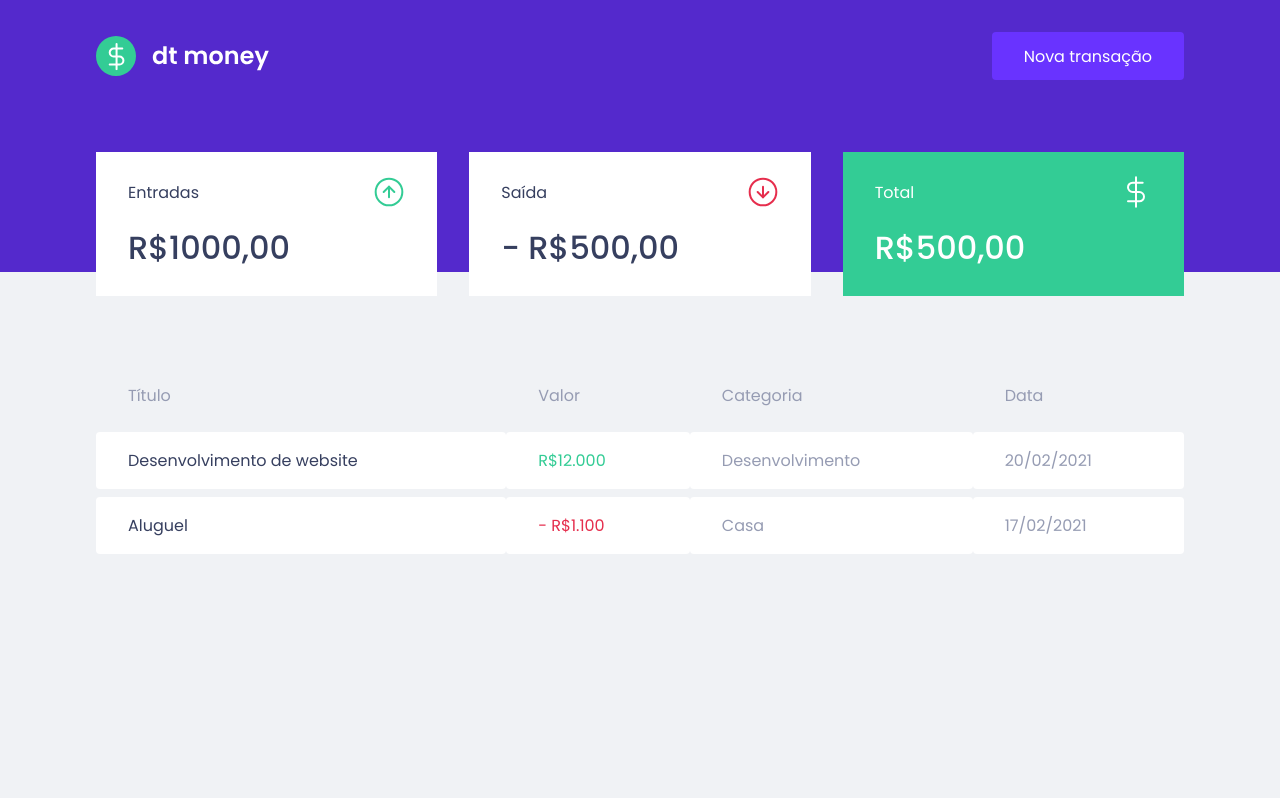
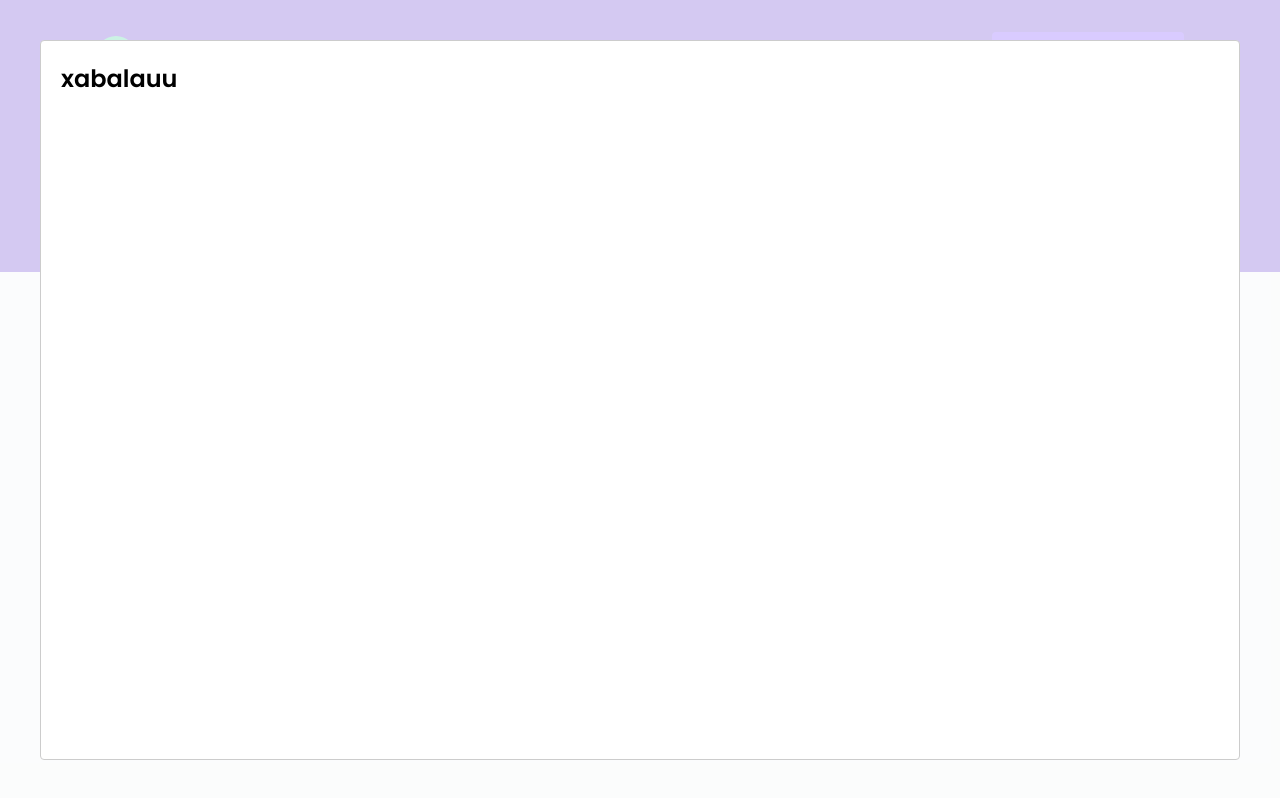
Before and after one commit to arcangeloBiel/money, a React (Create React App) app in the folder controle-financeiro/: page / in a window 1280 px wide. Both pictures are taken after a click on the button "Nova transação". Built offline with nearby package versions, Linux system fonts and the light colour scheme; no server answers; what miragejs would draw is missing.

Commit message:
criando modal

```diff
--- a/controle-financeiro/package.json
+++ b/controle-financeiro/package.json
@@ -7,6 +7,7 @@
     "miragejs": "^0.1.43",
     "react": "^17.0.2",
     "react-dom": "^17.0.2",
+    "react-modal": "^3.14.4",
     "react-scripts": "5.0.0",
     "styled-components": "^5.3.3",
     "web-vitals": "^2.1.0"
@@ -19,6 +20,7 @@
     "@types/node": "^16.7.13",
     "@types/react": "^17.0.20",
     "@types/react-dom": "^17.0.9",
+    "@types/react-modal": "^3.13.1",
     "@types/styled-components": "^5.1.20",
     "typescript": "^4.4.2"
   },
--- a/controle-financeiro/src/App.tsx
+++ b/controle-financeiro/src/App.tsx
@@ -1,13 +1,37 @@
 import { Dashboard } from "./components/Dashbord";
 import { Header } from "./components/Header";
 import { GlobalStyle } from "./styles/global";
+import Modal from 'react-modal';
+import { useState } from "react";
 
+Modal.setAppElement('#root');
 
 export function App() {
+
+ //criando estado do modal
+ //componenets esta alterando informações do componente pai ou filho, atraves do repasse de função
+ const [isNewTransactionModalOpen, setIsNewTransactionModalOpen] =useState(false);
+
+ function handleOpenNewTransactionModal() {
+   setIsNewTransactionModalOpen(true);
+ }
+
+ function handleCloseNewTransactionModal() {
+   setIsNewTransactionModalOpen(false);
+ }
+
   return (
     <>
-     <Header />
+     <Header onOpenNewTranslationModal={handleOpenNewTransactionModal} />
      <Dashboard />
+
+     <Modal
+        isOpen={isNewTransactionModalOpen}
+        onRequestClose={handleCloseNewTransactionModal}
+        >
+            <h2>xabalauu</h2>
+        </Modal>
+
       <GlobalStyle />
     </>
   );
--- a/controle-financeiro/src/components/Header/index.tsx
+++ b/controle-financeiro/src/components/Header/index.tsx
@@ -1,17 +1,19 @@
-import logoImg from '../../assets/logo.svg';
-import { Container, Content } from './styles';
+import logoImg from "../../assets/logo.svg";
+import { Container, Content } from "./styles";
 
+interface HeaderProps {
+    onOpenNewTranslationModal: () => void;
+}
 
-export function Header() {
-    return(
-        <Container>
-        <Content>
+export function Header({onOpenNewTranslationModal}: HeaderProps) {
+
+  return (
+    <Container>
+      <Content>
         <img src={logoImg} alt="controle financeiro" />
+        <button type="button" onClick={onOpenNewTranslationModal}>Nova transação</button>
 
-        <button type="button">
-            Nova transação
-        </button>
-        </Content>
-        </Container>
-    )
+      </Content>
+    </Container>
+  );
 }
```
Also changed, not shown: 1 other file (tests, documents, lock files or other folders).
